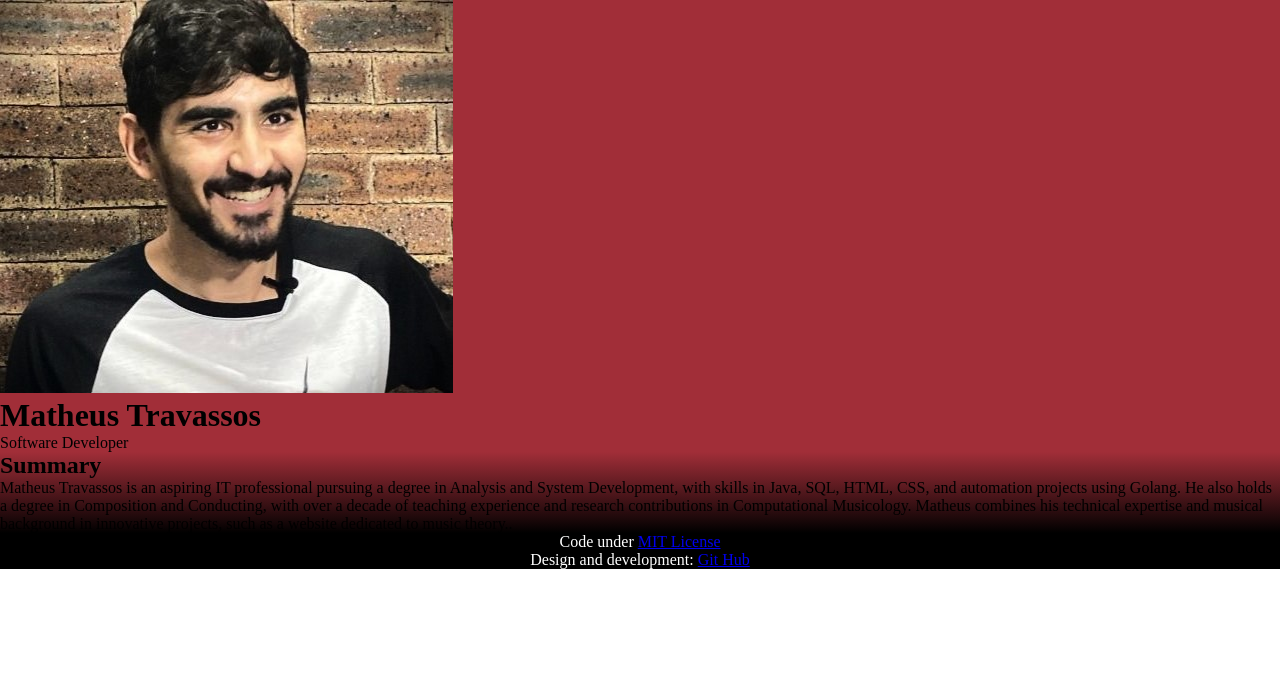
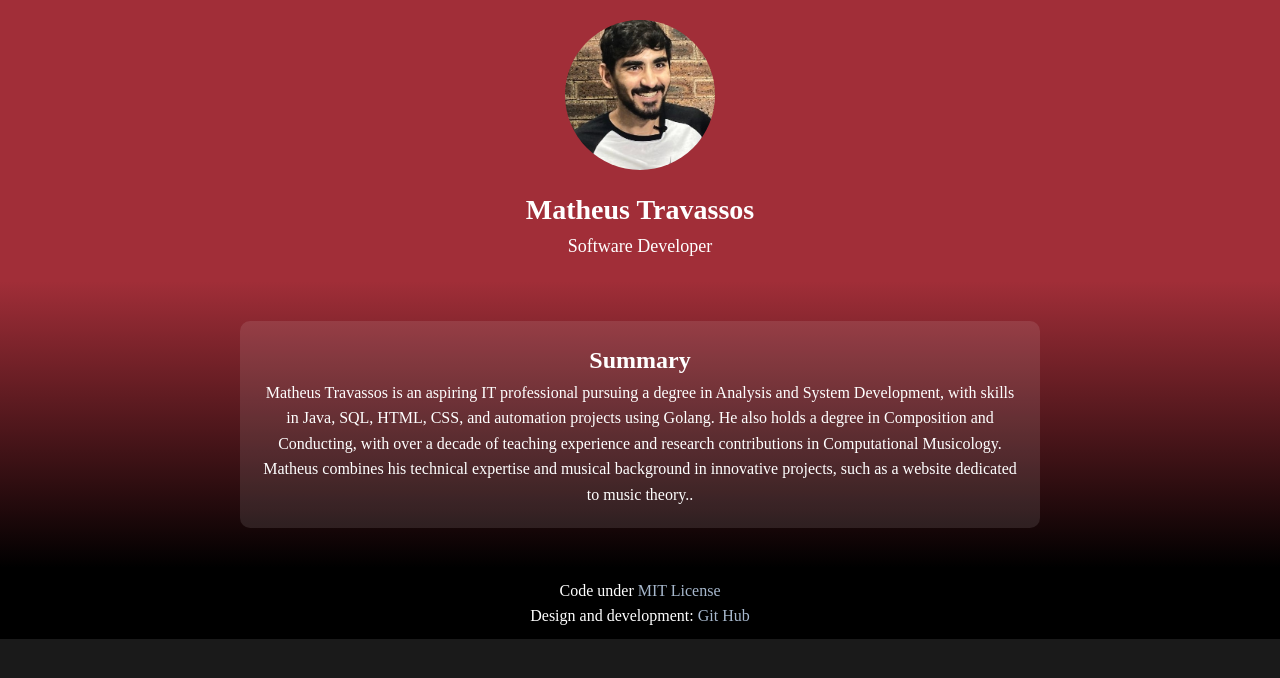
Before and after one commit to mtravassos96/my-resume, a plain HTML site: page index.html in a window 1280 px wide. Drawn offline with Linux system fonts and the light colour scheme.

Commit message:
feat: Improve resume structure and styling
- Replaced `<div>` elements with semantic `<header>`, `<main>`, and `<footer>` for better accessibility.
- Added proper spacing and padding to improve readability.
- Styled profile image with `border-radius: 50%` for a cleaner look.
- Improved `.summary` section layout with a max-width and background transparency.
- Fixed `.main` height issue by replacing `height: 100%` with proper padding.
- Enhanced footer design and added hover effects to links.
- Applied `line-height: 1.6` for better text readability.
- Improved color contrast for better visual hierarchy.

```diff
--- a/css/index.css
+++ b/css/index.css
@@ -5,17 +5,64 @@
     font-family: 'Times New Roman', Times, serif;
 }
 
-.header {
-    background-color: #a12e38;
+body {
+    background-color: #1a1a1a;
+    color: white;
+    line-height: 1.6;
 }
 
-.main {
-    background-image: linear-gradient(to bottom, #a12e38, black);
-    height: 100%;
+header {
+    background-color: #a12e38;
+    padding: 20px;
+    text-align: center;
 }
 
-.footer {
+header img {
+    width: 150px;
+    height: 150px;
+    border-radius: 50%;
+    object-fit: cover;
+    margin-bottom: 10px;
+}
+
+header h1 {
+    font-size: 28px;
+}
+
+header p {
+    font-size: 18px;
+}
+
+main {
+    background-image: linear-gradient(to bottom, #a12e38, black);
+    padding: 40px 20px;
     text-align: center;
-    color: white;
+}
+
+.summary {
+    max-width: 800px;
+    margin: 0 auto;
+    background-color: rgba(255, 255, 255, 0.1);
+    padding: 20px;
+    border-radius: 10px;
+}
+
+summary h2 {
+    font-size: 24px;
+    margin-bottom: 10px;
+}
+
+footer {
+    text-align: center;
+    padding: 10px;
     background-color: black;
 }
+
+footer a {
+    color: #a7b8cd;
+    text-decoration: none;
+}
+
+footer a:hover {
+    text-decoration: underline;
+}
--- a/index.html
+++ b/index.html
@@ -8,22 +8,23 @@
     <title>Matheus Travassos | Resume</title>
 </head>
 <body>
-    <div class="header">
+    <header>
         <img src="images/matheus.jpeg" alt="matheus-photo">
         <h1>Matheus Travassos</h1>
         <p>Software Developer</p>
-    </div>
-    <div class="main">
-        <div class="summary">
+    </header>
+    <main class="main">
+        <section class="summary">
             <h2>Summary</h2>
             <p>
                 Matheus Travassos is an aspiring IT professional pursuing a degree in Analysis and System Development, with skills in Java, SQL, HTML, CSS, and automation projects using Golang. He also holds a degree in Composition and Conducting, with over a decade of teaching experience and research contributions in Computational Musicology. Matheus combines his technical expertise and musical background in innovative projects, such as a website dedicated to music theory..
             </p>
-        </div>
-    </div>
-    <div class="footer">
+        </section>
+    </main>
+
+    <footer>
         <p>Code under <a href="https://opensource.org/licenses/MIT">MIT License</a></p>
         <p>Design and development: <a href="https://github.com/mtravassos96">Git Hub</a></p>
-    </div>
+    </footer>
 </body>
 </html>
```
